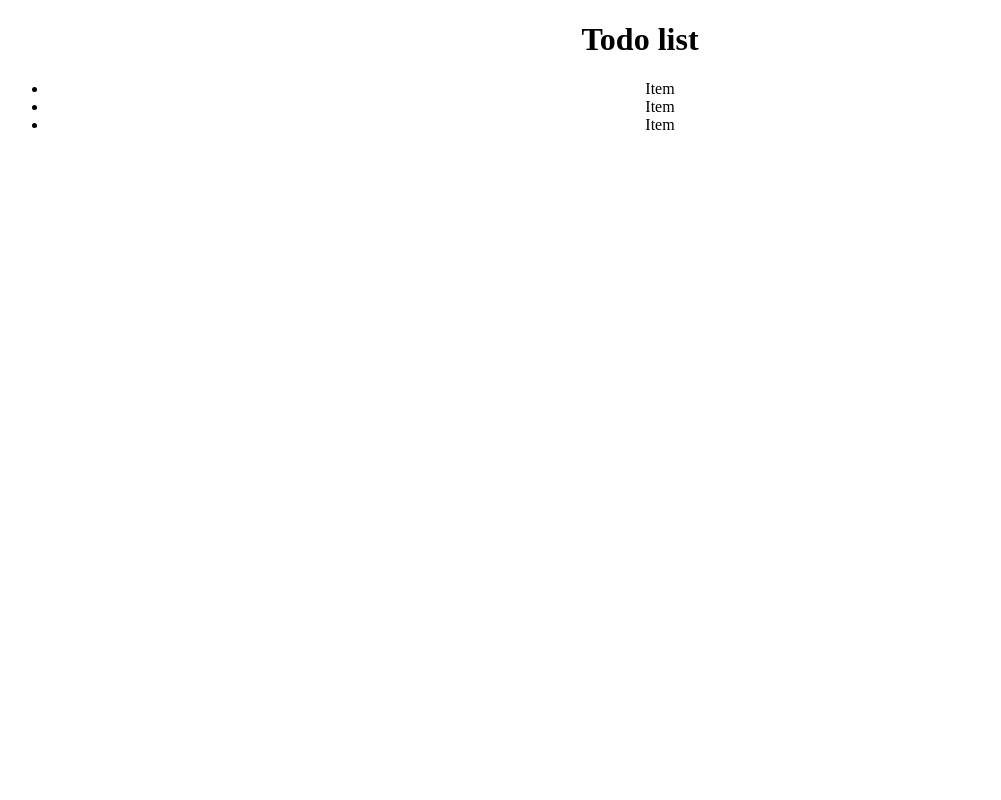
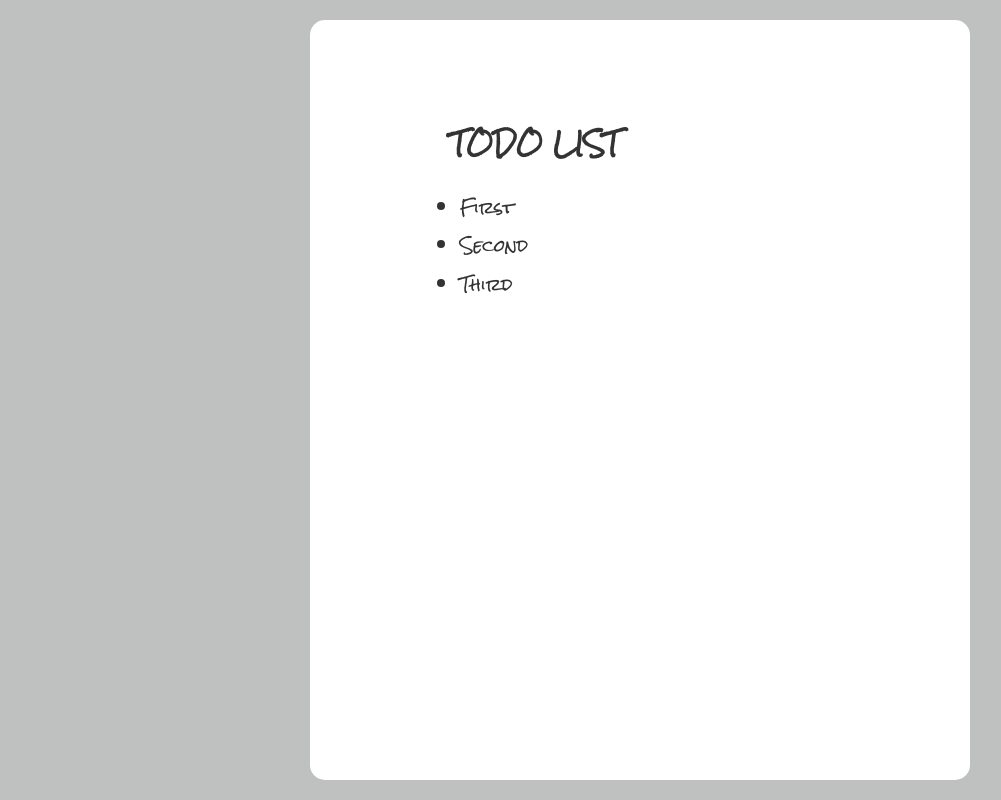
Before and after one commit to Siberfox/Todo-list, a React (Create React App) app: page / in a window 1280 px wide. Shown: the whole page, without its empty margins (0-1001 px from the left). Built offline with nearby package versions, Linux system fonts and the light colour scheme.

Commit message:
added styles to components

```diff
--- a/package.json
+++ b/package.json
@@ -6,6 +6,8 @@
     "@testing-library/jest-dom": "^4.2.4",
     "@testing-library/react": "^9.3.2",
     "@testing-library/user-event": "^7.1.2",
+    "node-sass": "^4.14.1",
+    "normalize.css": "^8.0.1",
     "react": "^16.13.1",
     "react-dom": "^16.13.1",
     "react-scripts": "3.4.1"
--- a/public/index.html
+++ b/public/index.html
@@ -6,20 +6,14 @@
     <meta name="viewport" content="width=device-width, initial-scale=1" />
     <meta name="theme-color" content="#000000" />
     <meta name="description" content="Todo-list" />
-    <title>React App</title>
+    <title>TODO App</title>
+    <link
+      href="https://fonts.googleapis.com/css2?family=Rock+Salt&display=swap"
+      rel="stylesheet"
+    />
   </head>
   <body>
     <noscript>You need to enable JavaScript to run this app.</noscript>
     <div id="root"></div>
-    <!--
-      This HTML file is a template.
-      If you open it directly in the browser, you will see an empty page.
-
-      You can add webfonts, meta tags, or analytics to this file.
-      The build step will place the bundled scripts into the <body> tag.
-
-      To begin the development, run `npm start` or `yarn start`.
-      To create a production bundle, use `npm run build` or `yarn build`.
-    -->
   </body>
 </html>
--- a/src/App.css
+++ /dev/null
@@ -1,38 +0,0 @@
-.App {
-  text-align: center;
-}
-
-.App-logo {
-  height: 40vmin;
-  pointer-events: none;
-}
-
-@media (prefers-reduced-motion: no-preference) {
-  .App-logo {
-    animation: App-logo-spin infinite 20s linear;
-  }
-}
-
-.App-header {
-  background-color: #282c34;
-  min-height: 100vh;
-  display: flex;
-  flex-direction: column;
-  align-items: center;
-  justify-content: center;
-  font-size: calc(10px + 2vmin);
-  color: white;
-}
-
-.App-link {
-  color: #61dafb;
-}
-
-@keyframes App-logo-spin {
-  from {
-    transform: rotate(0deg);
-  }
-  to {
-    transform: rotate(360deg);
-  }
-}
--- a/src/App.js
+++ b/src/App.js
@@ -1,20 +1,20 @@
 import React from "react";
 import { TodoList } from "./components/todo-list/todo-list.component";
 
-import "./App.css";
+import "normalize.css";
+import "./App.scss";
 
 class App extends React.Component {
   constructor() {
     super();
 
-    this.state = {};
+    this.state = { items: ["First", "Second", "Third"] };
   }
 
   render() {
     return (
       <div className="App">
-        <h1> Todo list </h1>
-        <TodoList></TodoList>
+        <TodoList items={this.state.items}></TodoList>
       </div>
     );
   }
--- /dev/null
+++ b/src/App.scss
@@ -0,0 +1,7 @@
+.App {
+  padding: 20px;
+  text-align: center;
+  height: calc(100vh - 40px);
+  background-color: #bfc0c0;
+  font-family: "Rock Salt", cursive;
+}
--- a/src/components/todo-item/todo-item.component.jsx
+++ b/src/components/todo-item/todo-item.component.jsx
@@ -1,7 +1,7 @@
 import React from "react";
 
-// import "./todo-item.styles.scss";
+import "./todo-item.styles.scss";
 
-export const TodoItem = (props) => {
-  return <li className="todo-item">Item</li>;
+export const TodoItem = ({ item }) => {
+  return <li className="todo-item">{item}</li>;
 };
--- a/src/components/todo-item/todo-item.styles.scss
+++ b/src/components/todo-item/todo-item.styles.scss
@@ -0,0 +1,4 @@
+.todo-item {
+  margin-left: 110px;
+  margin-bottom: 20px;
+}
--- a/src/components/todo-list/todo-list.component.jsx
+++ b/src/components/todo-list/todo-list.component.jsx
@@ -1,14 +1,15 @@
 import React from "react";
 import { TodoItem } from "../todo-item/todo-item.component";
 
-// import "./todo-list.styles.scss";
+import "./todo-list.styles.scss";
 
-export const TodoList = (props) => {
+export const TodoList = ({ items }) => {
   return (
     <ul className="todo-list">
-      <TodoItem />
-      <TodoItem />
-      <TodoItem />
+      <h1 className="title">TODO LIST</h1>
+      {items.map((item) => (
+        <TodoItem item={item} />
+      ))}
     </ul>
   );
 };
--- a/src/components/todo-list/todo-list.styles.scss
+++ b/src/components/todo-list/todo-list.styles.scss
@@ -0,0 +1,18 @@
+.todo-list {
+  display: flex;
+  justify-content: flex-start;
+  flex-direction: column;
+  text-align: left;
+  width: 50%;
+  height: 100%;
+  margin: auto;
+  border-radius: 15px;
+  background-color: white;
+  color: lighten(black, 20%);
+  .title {
+    margin-top: 110px;
+    margin-left: 100px;
+    margin-bottom: 40px;
+    font-size: 25px;
+  }
+}
```
Also changed, not shown: src/assets/notebook.png (added), 1 other file (tests, documents, lock files or other folders).
